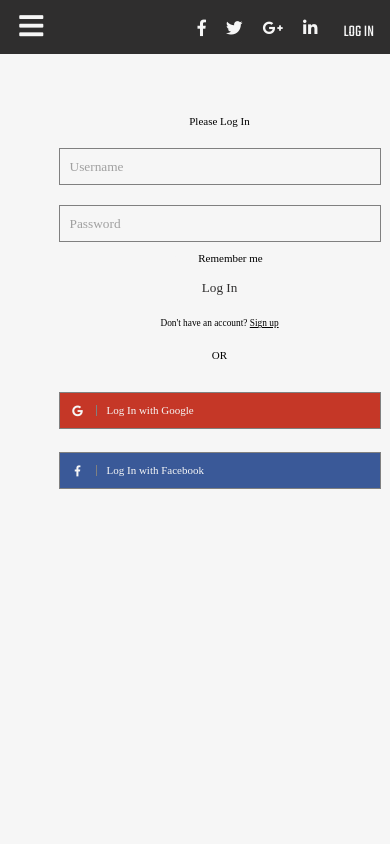
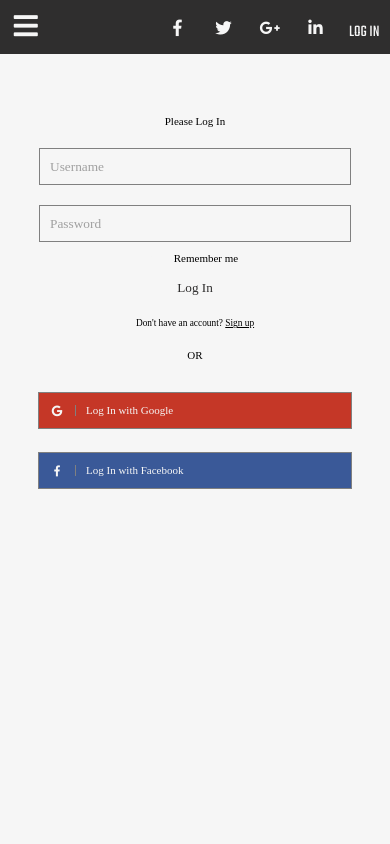
Before and after one commit to Katka44/Blog-App-React-Redux, a React (Create React App) app: page /blog-live/logIn in a window 390 px wide. Shown: the top 844 px of the page. Built offline with nearby package versions, Linux system fonts and the light colour scheme.

Commit message:
login page responsive and message

```diff
--- a/src/Components/BigPost.css
+++ b/src/Components/BigPost.css
@@ -14,3 +14,12 @@
 	border: 1px solid var(--light-grey-color);
 	padding: 70px;
 }
+@media screen and (max-width: 850px) {
+    .bigPostDiv {
+        width: 100%;
+        margin-bottom: 20px;
+    }
+    .bigPostInnerDiv {
+        padding: 10px;
+    }
+}
--- a/src/Components/Header.css
+++ b/src/Components/Header.css
@@ -99,7 +99,8 @@ header {
         font-size: 1.3em;
     }
     .socialTop i {
-        padding: 10px 10px 10px 10px;
+        padding: 10px 13px 10px 13px;
+        min-width: 20px;
     }
     .closed {
         display: none;
--- a/src/Components/LogIn.css
+++ b/src/Components/LogIn.css
@@ -17,7 +17,8 @@
     align-self: start;
 }
 .loginDiv input {
-    max-width: 200px;
+    box-sizing:border-box;
+    width: 320px;
 }
 
 input[type="checkbox"] {
@@ -119,3 +120,11 @@ input[type="checkbox"]:checked + label:before {
         height: 2px;
     }
 }
+@media screen and (max-width: 450px) {
+    .loginWrapperDiv {
+        width: 100%;
+    }
+    .googleDiv, .facebookDiv, .loginDiv input {
+        width: 80%;
+    }
+}
--- a/src/Components/NewPost.css
+++ b/src/Components/NewPost.css
@@ -11,7 +11,7 @@ form {
     flex-direction: column;
     width: 200px;
 }
-input {
+.inputDiv input {
     min-width: 300px;
 }
 input, textarea {
--- a/src/reducers/users.js
+++ b/src/reducers/users.js
@@ -12,6 +12,8 @@ const usersReducer = (store = {users, loggedIn}, action) => {
             };
             if (checkLogin().includes(true)) {
                 return {users: newUsers, loggedIn: action.payload.username};
+            } else {
+                window.alert("Username and password do not match");
             }
             return store;
 
```
